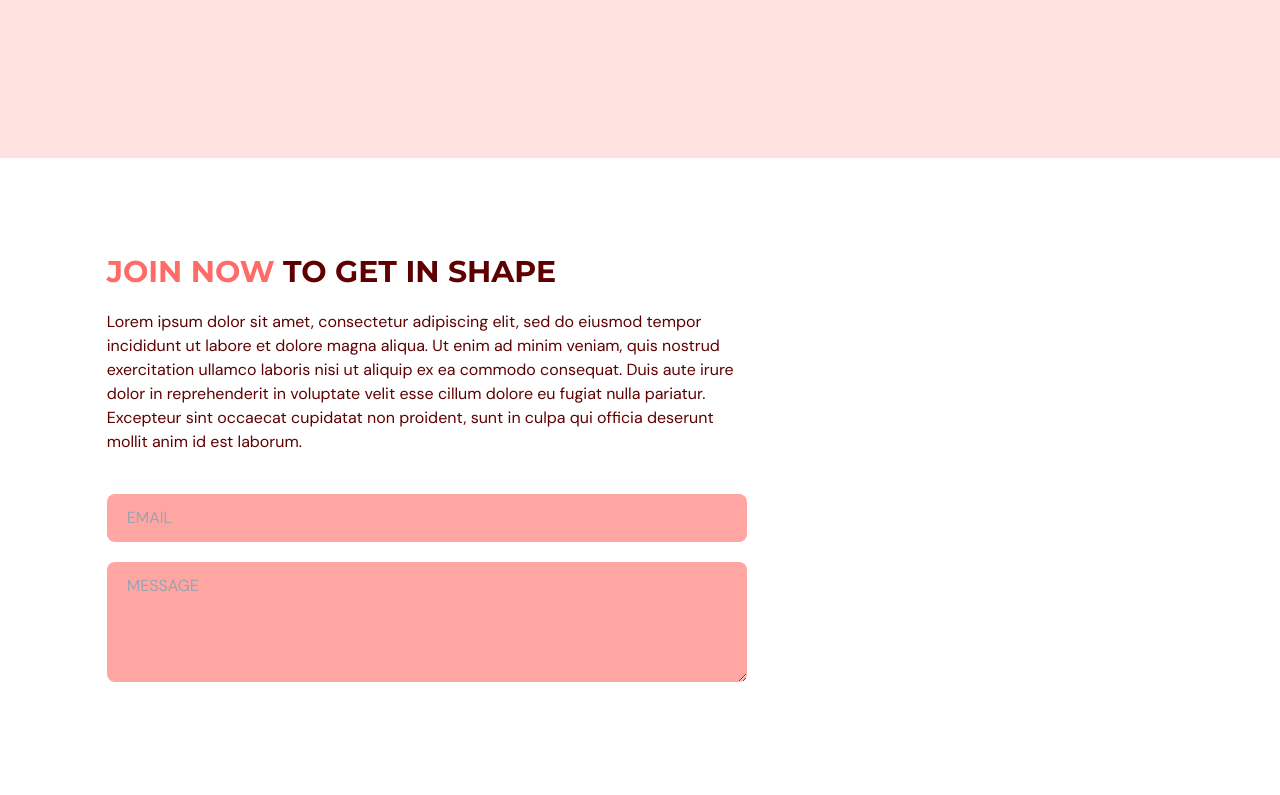
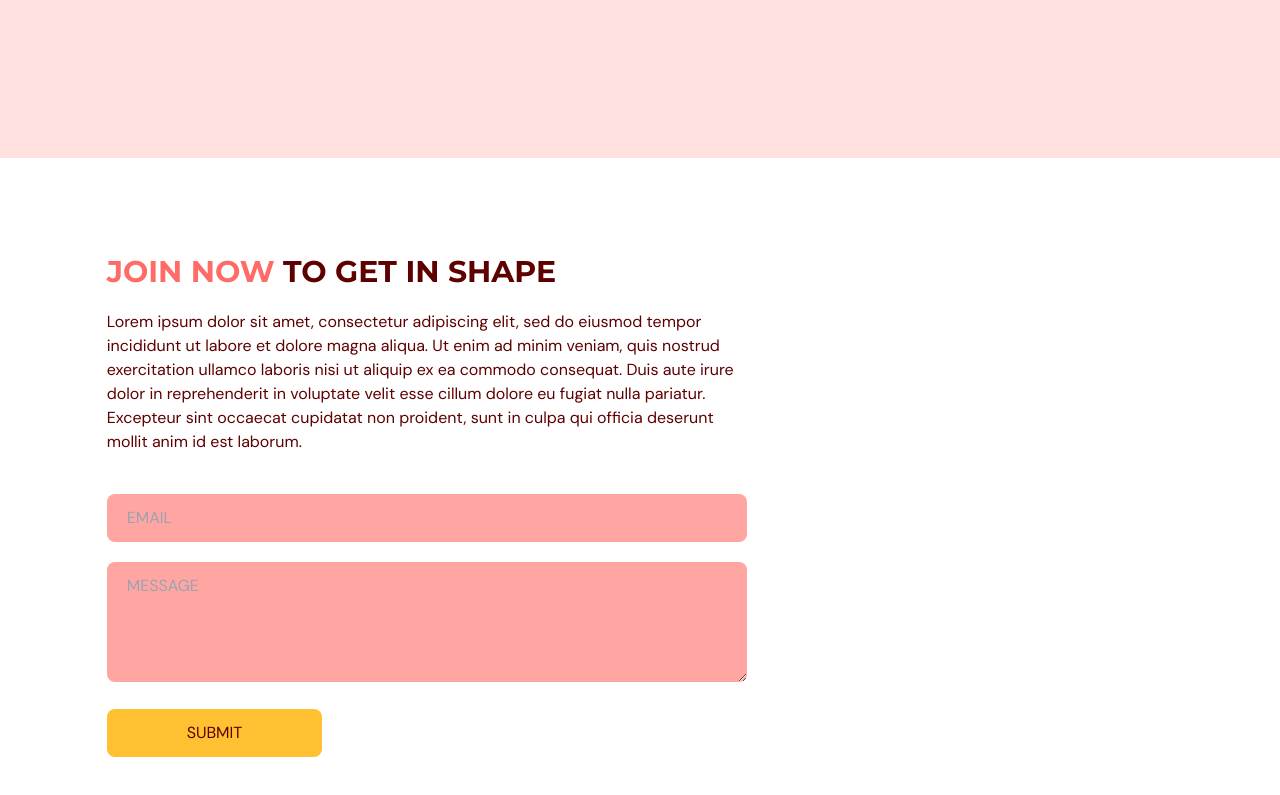
Before and after one commit to chelahcynthia/fitness-app, a React (Vite) app: page / in a window 1280 px wide. Shown: the part 3212-4007 px from the top of the page. Built offline with nearby package versions, Linux system fonts and the light colour scheme.

Commit message:
Creates a submit button for the form

```diff
--- a/src/scenes/contactUs/index.tsx
+++ b/src/scenes/contactUs/index.tsx
@@ -110,6 +110,12 @@
                 </p>
               )}
 
+              <button
+              type="submit"
+              className="vmt-5 rounded-lg bg-secondary-500 px-20 py-3 transition duration-500 hover:text-white">
+                SUBMIT
+              </button>
+
             </form>
           </motion.div>
         </div>
```
